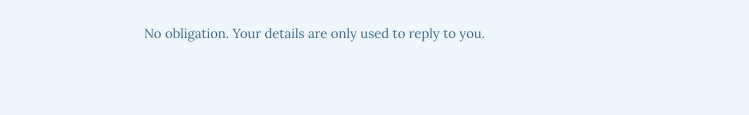
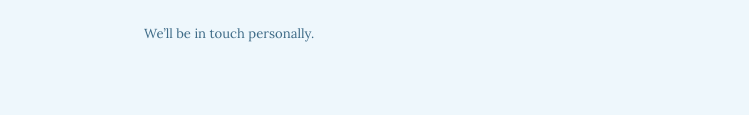
Before and after one commit to sophiesdestinations/sophiesdestinations.github.io, a plain HTML site: page index.html in a window 1280 px wide. Shown: the part 5596-5711 px from the top of the page, without its empty margins (450-1199 px from the left). Drawn offline with nearby package versions, Linux system fonts and the light colour scheme.

Commit message:
Formular Hinweistext
Co-Authored-By: Claude Opus 5.5 <noreply@anthropic.com>
Claude-Session: https://claude.ai/code/session_01Dr5HfuUc7Q6XDfzdtyQsZz

```diff
--- a/index.html
+++ b/index.html
@@ -170,7 +170,7 @@
         <label class="field wide"><span data-l="es">Contanos un poco más (opcional)</span><span data-l="en">Anything else? (optional)</span><textarea name="mensaje" data-ph-es="Tamaño, dormitorios, cuándo la usás…" data-ph-en="Size, bedrooms, when you use it…"></textarea></label>
       </div>
       <div class="ctas"><button class="btn" type="submit"><span data-l="es">Enviar consulta</span><span data-l="en">Send enquiry</span> <span aria-hidden="true">→</span></button></div>
-      <p class="fine"><span data-l="es">Sin compromiso. Tus datos solo se usan para responderte.</span><span data-l="en">No obligation. Your details are only used to reply to you.</span></p>
+      <p class="fine"><span data-l="es">Te vamos a contactar personalmente.</span><span data-l="en">We’ll be in touch personally.</span></p>
     </form>
   </section>
 </div>
```
